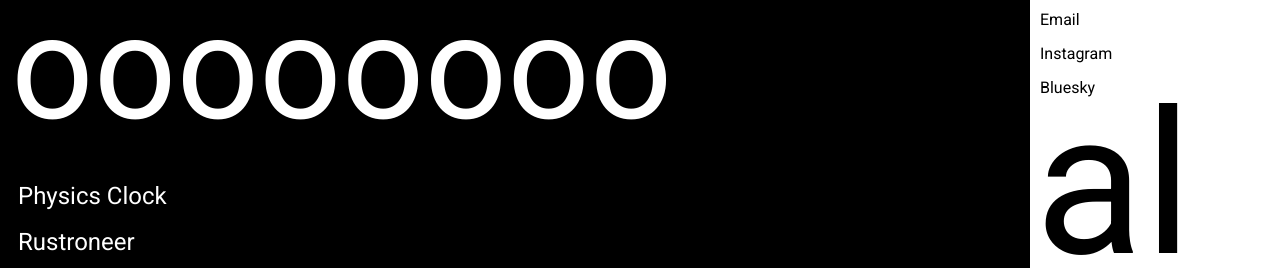
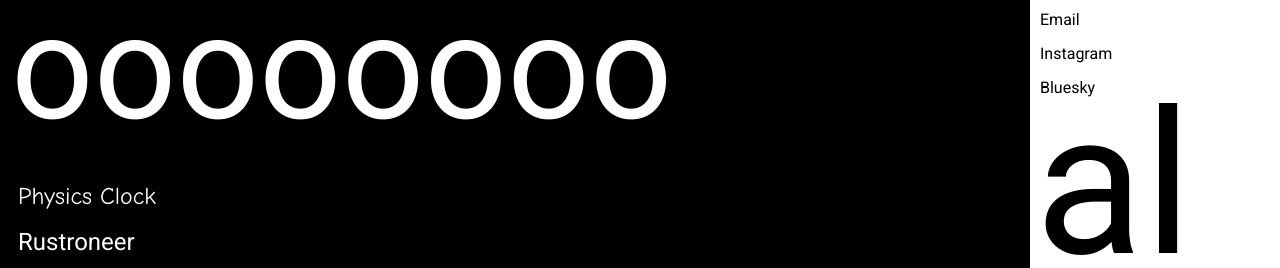
Before and after one commit to arcadeperfect/website_main, an Eleventy site: page src/index.njk in a window 1280 px wide. In both pictures the pointer is over the link "Physics Clock". Shown: the top 268 px of the page. Built offline with nearby package versions, Linux system fonts and the light colour scheme; Eleventy itself is replaced by a stand-in of ours; files that its build step writes are made by us from their sources; what nunjucks-date-filter would draw is missing.

Commit message:
comic sans

```diff
--- a/src/css/style.css
+++ b/src/css/style.css
@@ -111,6 +111,10 @@ p {
   font-size: 24px;
 }
 
+a:hover{
+  font-family: 'Comic Sans MS', 'Comic Sans', cursive; /* Default font */
+}
+
 /* MAIN COLUMN STYLING */
 
 .main-heading {
```
